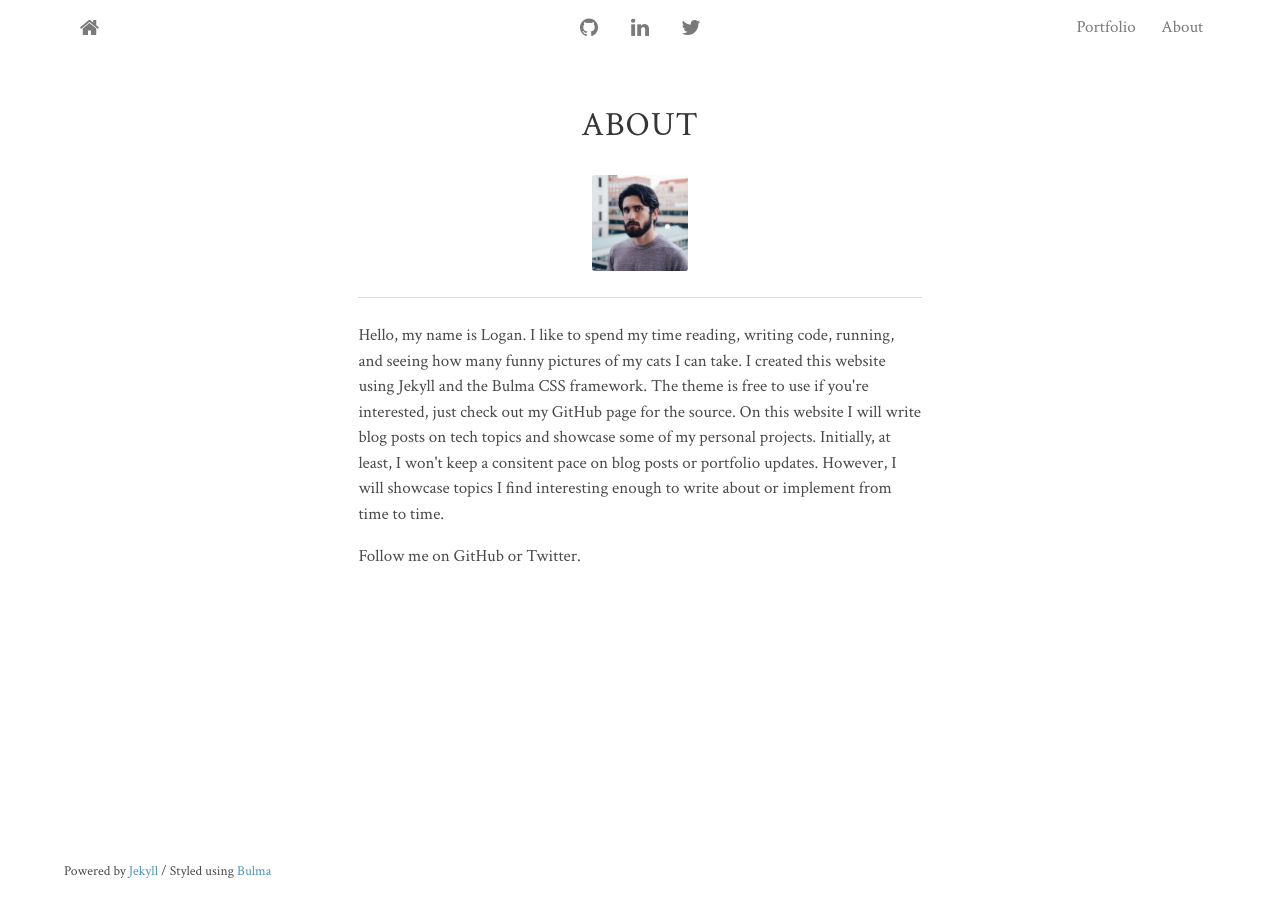
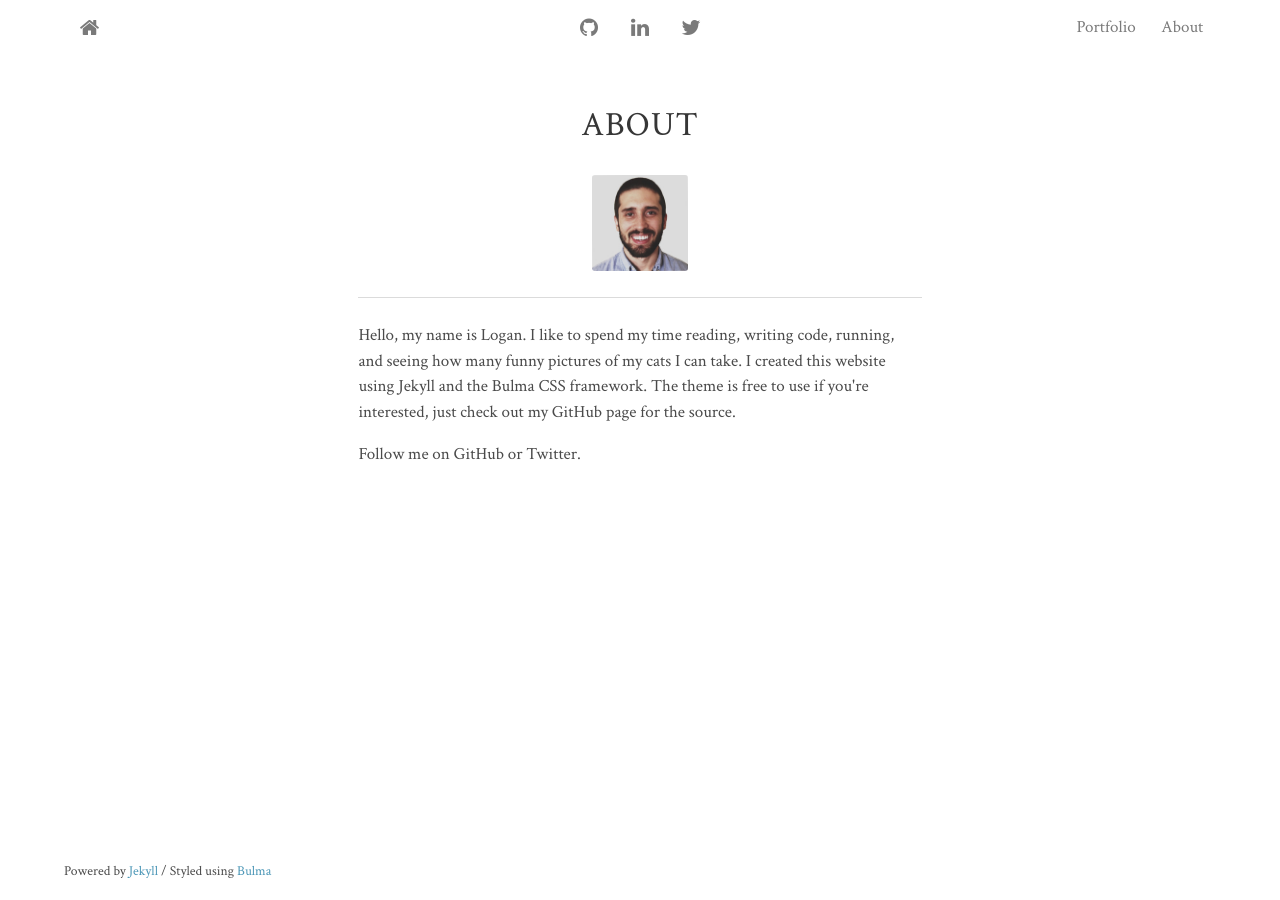
Before and after one commit to lamccloskey/lamccloskey.github.io, a Jekyll site: the page built from pages/about.html, in a window 1280 px wide. Built offline with Jekyll 4.4.1, drawn with Linux system fonts in a browser that asks for light colours.

Commit message:
simplify

```diff
--- a/_data/about.json
+++ b/_data/about.json
@@ -1,5 +1,5 @@
 {
-    "paragraphs": ["Hello, my name is Logan. I like to spend my time reading, writing code, running, and seeing how many funny pictures of my cats I can take. I created this website using Jekyll and the Bulma CSS framework. The theme is free to use if you're interested, just check out my GitHub page for the source. On this website I will write blog posts on tech topics and showcase some of my personal projects. Initially, at least, I won't keep a consitent pace on blog posts or portfolio updates. However, I will showcase topics I find interesting enough to write about or implement from time to time.",
+    "paragraphs": ["Hello, my name is Logan. I like to spend my time reading, writing code, running, and seeing how many funny pictures of my cats I can take. I created this website using Jekyll and the Bulma CSS framework. The theme is free to use if you're interested, just check out my GitHub page for the source.",
         "Follow me on GitHub or Twitter."
     ],
     "highlights": [
--- a/_data/header.json
+++ b/_data/header.json
@@ -1,3 +1,3 @@
 {
-    "message": "Burn the midnight oil"
+    "message": "Passionate for good"
 }
```
Also changed, not shown: images/me.jpg, images/me2.jpg (added), 1 other file.
